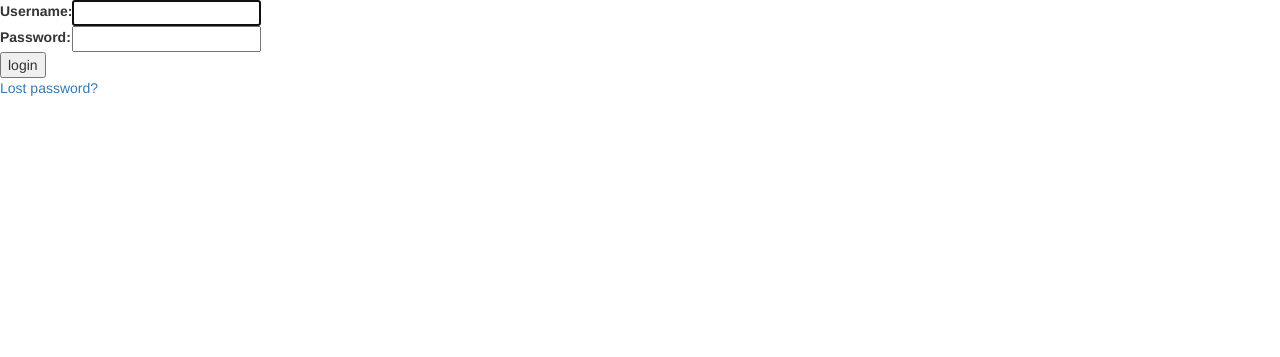
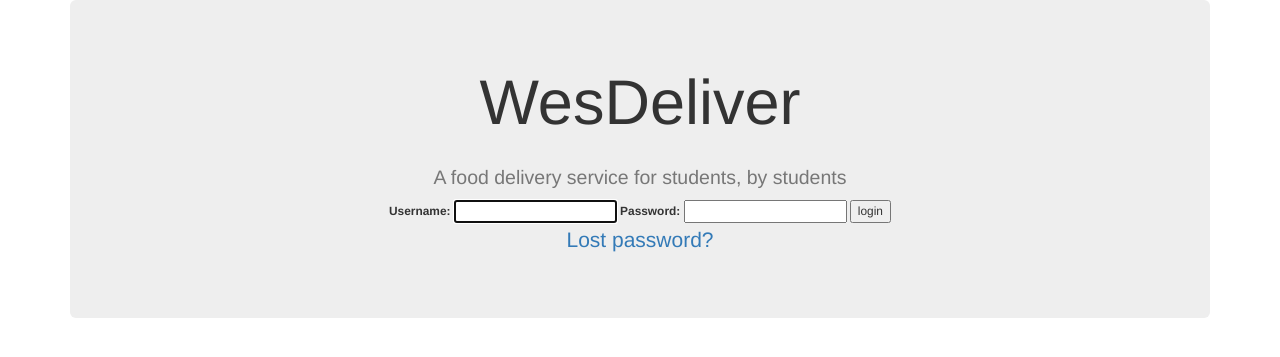
Before and after one commit to samgiagtzoglou/wheels, a Django app: page / in a window 1280 px wide. Shown: the top 357 px of the page. Run offline with Django 3.2, Linux system fonts and the light colour scheme; some libraries are stand-ins or nearby versions.

Commit message:
login design

```diff
--- a/templates/registration/login.html
+++ b/templates/registration/login.html
@@ -15,9 +15,12 @@
     {% endif %}
 {% endif %}
 
-<form method="post" action="{% url 'django.contrib.auth.views.login' %}">
+<form method="post" action="{% url 'django.contrib.auth.views.login' %}" align="center">
 {% csrf_token %}
-<table>
+<div class="container">
+<div class="jumbotron">
+<h1 align="center">WesDeliver</h1>
+<h2 align="center"> <small> A food delivery service for students, by students </h2>
 <tr>
     <td>{{ form.username.label_tag }}</td>
     <td>{{ form.username }}</td>
@@ -31,8 +34,7 @@
 <input type="submit" value="login" />
 <input type="hidden" name="next" value="{{ next }}" />
 </form>
-
 {# Assumes you setup the password_reset view in your URLconf #}
-<p><a href="{% url 'password_reset' %}">Lost password?</a></p>
+<p align="center"><a href="{% url 'password_reset' %}" >Lost password?</a></p>
 
 {% endblock %}
```
